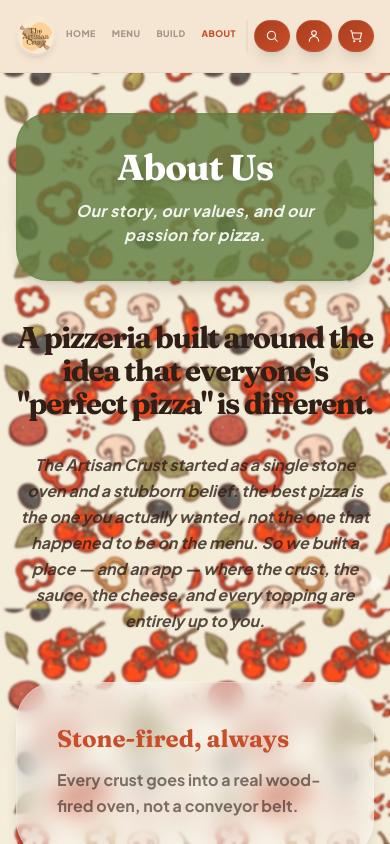
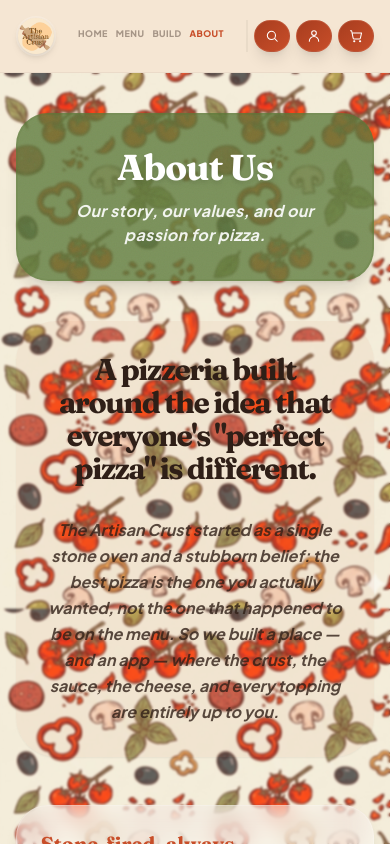
Before and after one commit to shizajaved-ui/OIBSIP, a React (Vite) app in the folder client/: page /about in a window 390 px wide. Built offline with nearby package versions, Linux system fonts and the light colour scheme; no server answers.

Commit message:
UI Refinements: warm card for about page, larger mobile builder preview, glass effect landing page, and account/cart page color updates

```diff
--- a/client/src/components/Navbar.jsx
+++ b/client/src/components/Navbar.jsx
@@ -90,7 +90,7 @@ const linkClass = (path) => {
         </Link>
 
         {/* Middle: Main Nav - Fluid and compact */}
-        <nav className="flex items-center justify-center gap-4 sm:gap-6 md:gap-12 flex-1 min-w-0">
+        <nav className="flex items-center justify-center gap-2 sm:gap-6 md:gap-12 flex-1 min-w-0">
           {NAV_ITEMS.map((item) => (
             <Link key={item.path} to={item.path} className={linkClass(item.path)}>
               <span className={item.label === 'Build a pizza' ? 'hidden sm:inline' : ''}>
--- a/client/src/pages/About.jsx
+++ b/client/src/pages/About.jsx
@@ -11,11 +11,11 @@ const VALUES = [
 
 const About = () => (
   <PageLayout title="About Us" subtitle="Our story, our values, and our passion for pizza." width="6xl" isFloating fullMobile useDoodleOverlay>
-    <div className="text-center">
+    <div className="text-center bg-tomato/5 p-8 md:p-0 rounded-[40px] md:rounded-none shadow-sm md:shadow-none mb-12">
         <h2 className="font-display text-3xl md:text-5xl font-black tracking-tighter text-char-950 mb-8 leading-[1.1]">
             A pizzeria built around the idea that everyone's "perfect pizza" is different.
         </h2>
-        <p className="max-w-3xl mx-auto text-base md:text-lg font-bold text-char-950/80 italic leading-relaxed mb-12">
+        <p className="max-w-3xl mx-auto text-base md:text-lg font-bold text-char-950/80 italic leading-relaxed">
         The Artisan Crust started as a single stone oven and a stubborn belief: the best pizza
         is the one you actually wanted, not the one that happened to be on the
         menu. So we built a place — and an app — where the crust, the sauce, the
@@ -23,11 +23,11 @@ const About = () => (
         </p>
     </div>
 
-    <div className="grid grid-cols-1 gap-6 sm:grid-cols-3">
+    <div className="grid grid-cols-1 gap-4 md:gap-6 sm:grid-cols-3">
     {VALUES.map((v) => (
-        <div key={v.title} className="bg-white/40 backdrop-blur-md rounded-[40px] p-10 shadow-lg border border-white/20 transition-all duration-500 hover:shadow-2xl hover:bg-white/60 hover:-translate-y-2 group">
-        <h3 className="font-display text-2xl font-black text-tomato mb-3 group-hover:scale-105 transition-transform duration-300">{v.title}</h3>
-        <p className="text-base font-bold text-char-950/60 leading-relaxed">{v.desc}</p>
+        <div key={v.title} className="bg-white/40 backdrop-blur-md rounded-[32px] md:rounded-[40px] p-6 md:p-10 shadow-lg border border-white/20 transition-all duration-500 hover:shadow-2xl hover:bg-white/60 hover:-translate-y-2 group">
+        <h3 className="font-display text-xl md:text-2xl font-black text-tomato mb-2 md:mb-3 group-hover:scale-105 transition-transform duration-300">{v.title}</h3>
+        <p className="text-sm md:text-base font-bold text-char-950/60 leading-relaxed">{v.desc}</p>
         </div>
     ))}
     </div>
--- a/client/src/pages/Cart.jsx
+++ b/client/src/pages/Cart.jsx
@@ -98,7 +98,8 @@ const Cart = () => {
   };
 
   return (
-    <PageLayout title="Your cart" subtitle="Review your pizzas before checkout." width="3xl" isFloating>
+    <PageLayout title="Your cart" subtitle="Review your pizzas before checkout." width="3xl" isFloating useDoodleOverlay>
+      <div className="w-full bg-[#FDF5E6]/90 backdrop-blur-md rounded-[48px] p-6 md:p-10 shadow-xl border border-tomato/10">
       {loading && !cart ? (
         <p className="mt-10 text-sm font-bold text-char-950/20 italic animate-pulse text-center">Loading your cart…</p>
       ) : items.length === 0 ? (
@@ -163,7 +164,7 @@ const Cart = () => {
             ))}
           </div>
 
-          <div className="bg-char-900 rounded-[40px] mt-6 md:mt-8 flex items-center justify-between p-6 md:p-8 border-2 border-dashed border-char-950/10">
+          <div className="bg-char-900/50 rounded-[40px] mt-6 md:mt-8 flex items-center justify-between p-6 md:p-8 border-2 border-dashed border-char-950/10">
             <span className="font-display text-xl md:text-2xl font-black text-char-950">Total</span>
             <span className="font-display text-2xl md:text-3xl font-black text-tomato">₹{total}</span>
           </div>
@@ -184,6 +185,7 @@ const Cart = () => {
           </button>
         </>
       )}
+      </div>
     </PageLayout>
   );
 };
--- a/client/src/pages/Landing.jsx
+++ b/client/src/pages/Landing.jsx
@@ -78,7 +78,7 @@ const Landing = () => {
   return (
     <div className="doodle-bg min-h-[calc(100vh-104px)] px-0 md:px-6 pt-0 pb-16 md:py-16 flex flex-col items-center overflow-hidden">
       <div className="w-full max-w-[1200px] px-0 md:px-4">
-        <div className="grid items-center gap-12 lg:grid-cols-2 bg-char-800/90 backdrop-blur-xl rounded-none md:rounded-[64px] pt-16 pb-12 px-8 md:p-20 shadow-[0_30px_100px_-15px_rgba(42,33,24,0.4)] border-y md:border border-white/10 text-center lg:text-left relative overflow-hidden">
+        <div className="grid items-center gap-12 lg:grid-cols-2 bg-char-800/30 md:bg-char-800/90 backdrop-blur-2xl md:backdrop-blur-xl rounded-none md:rounded-[64px] pt-16 pb-12 px-8 md:p-20 shadow-[0_30px_100px_-15px_rgba(42,33,24,0.4)] border-y md:border border-white/20 md:border-white/10 text-center lg:text-left relative overflow-hidden">
           {/* Background Highlight */}
           <div className="absolute top-0 right-0 w-96 h-96 bg-tomato/5 rounded-full blur-[100px] -mr-48 -mt-48 pointer-events-none" />
           <div className="absolute bottom-0 left-0 w-96 h-96 bg-basil/5 rounded-full blur-[100px] -ml-48 -mb-48 pointer-events-none" />
--- a/client/src/pages/PizzaBuilder.jsx
+++ b/client/src/pages/PizzaBuilder.jsx
@@ -401,7 +401,7 @@ const PizzaBuilder = () => {
           {/* Enhanced Warm Beige Overlay with Glass Effect */}
           <div className="absolute inset-0 bg-[#FDF5E6]/90 backdrop-blur-md" />
 
-          <div className="relative z-10 w-28 h-28 shrink-0 flex items-center justify-center">
+          <div className="relative z-10 w-32 h-32 shrink-0 flex items-center justify-center">
             <motion.div
               animate={{ rotate: 360 }}
               transition={{ duration: 150, repeat: Infinity, ease: "linear" }}
@@ -415,7 +415,7 @@ const PizzaBuilder = () => {
                   backgroundPosition: 'center',
                 }}
               />
-              <div className="relative z-10 scale-[0.9] flex items-center justify-center w-full h-full drop-shadow-[0_10px_20px_rgba(0,0,0,0.5)]">
+              <div className="relative z-10 scale-[1.2] flex items-center justify-center w-full h-full drop-shadow-[0_10px_20px_rgba(0,0,0,0.5)]">
                  <PizzaVisualizer selection={selection} step={step} size="responsive" shouldRotate={false} />
               </div>
             </motion.div>
```
Also changed, not shown: client/src/pages/Account.jsx (+10 -10 lines).
